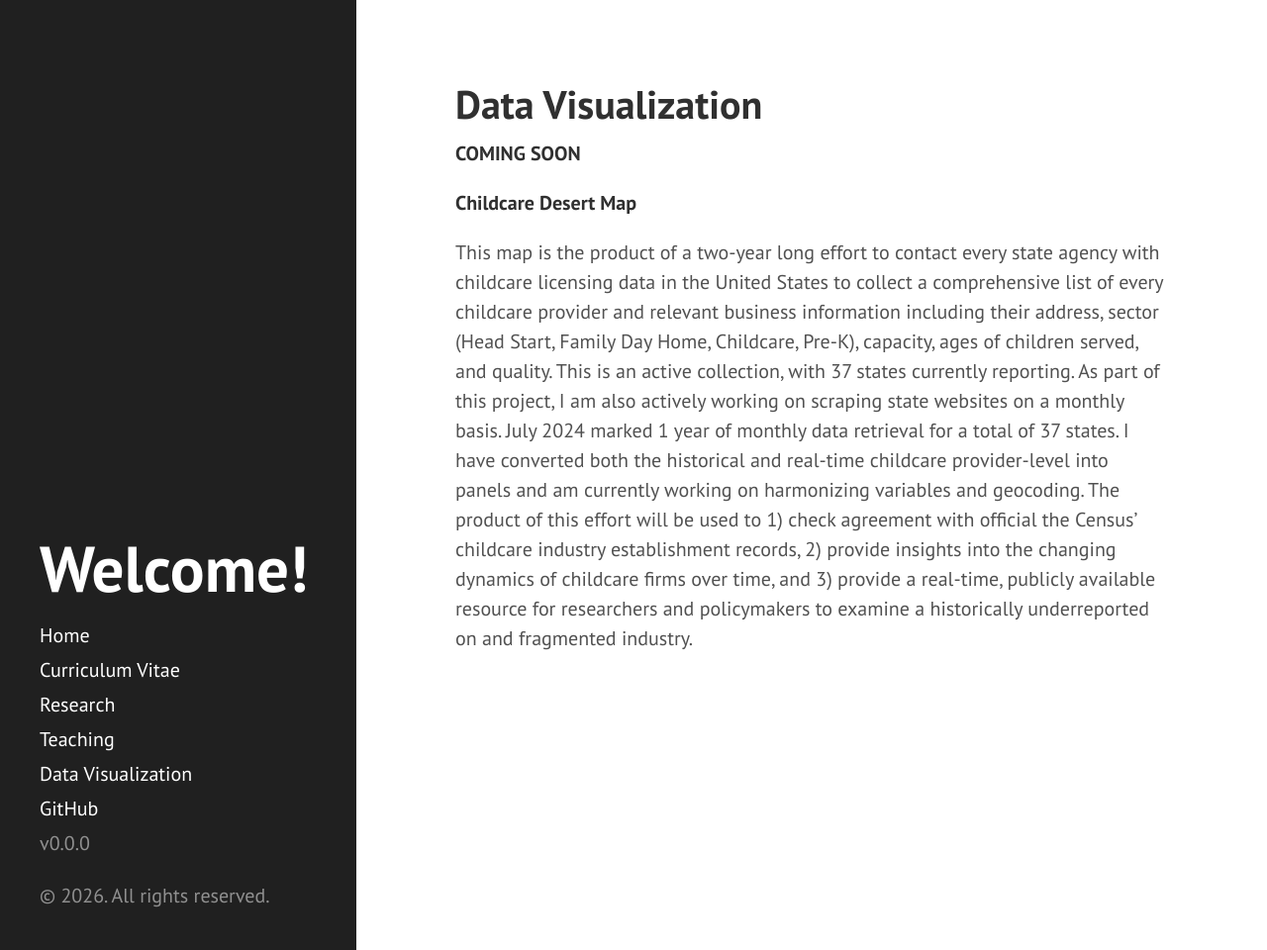
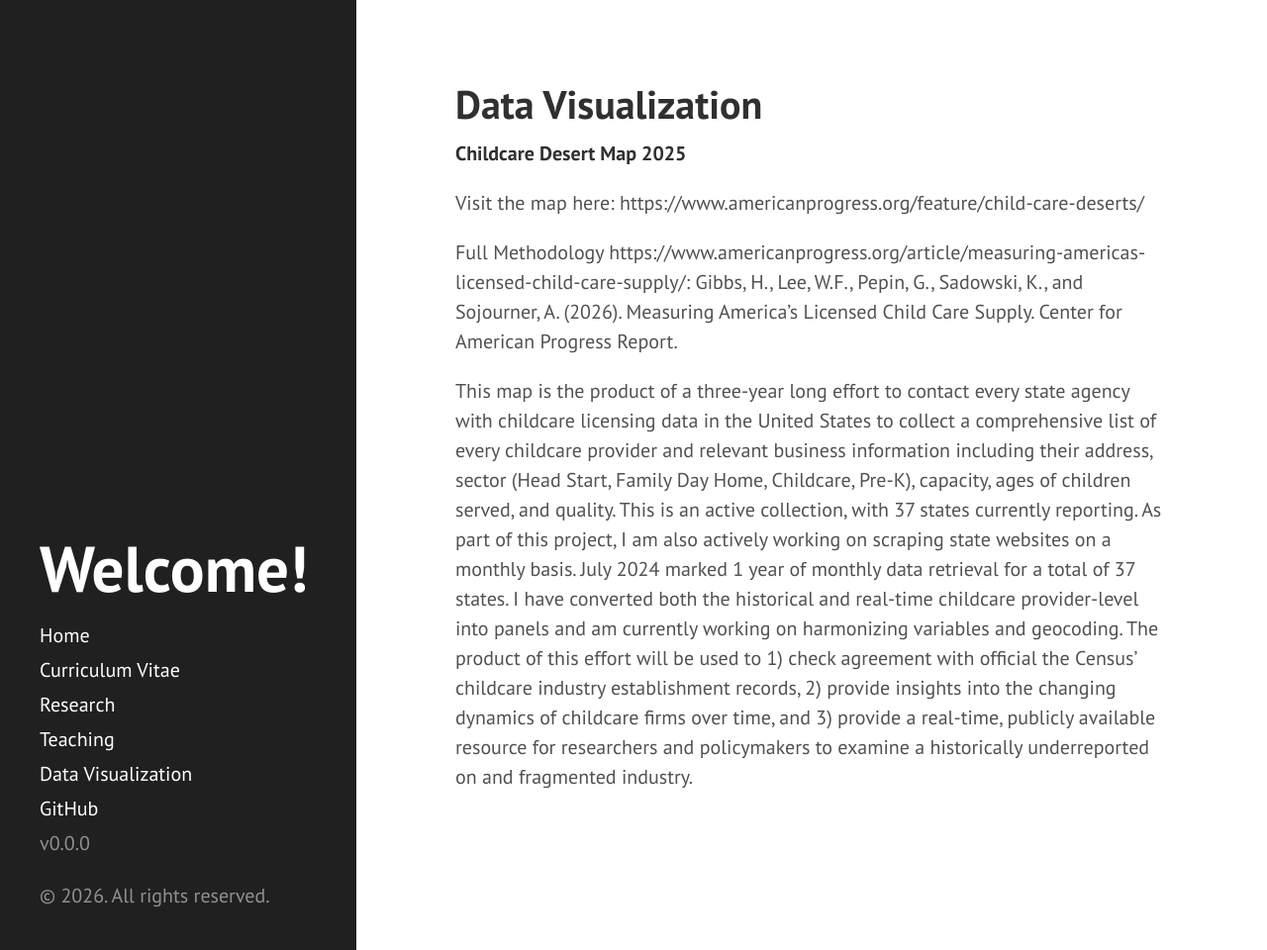
Before and after one commit to kcsadow/website, a Jekyll site: the page built from dataviz.md, in a window 1280 px wide and 960 px high. Shown: the whole window at 99% size. Built offline with Jekyll 4.4.1, drawn with Linux system fonts in a browser that asks for light colours.

Commit message:
Add Childcare Desert Map 2025 details to dataviz.md
Updated the dataviz.md file to include information about the Childcare Desert Map 2025 and its methodology.

```diff
--- a/dataviz.md
+++ b/dataviz.md
@@ -2,8 +2,11 @@
 layout: page
 title: Data Visualization
 ---
-**COMING SOON**
+**Childcare Desert Map 2025**
 
-**Childcare Desert Map**
+Visit the map here: https://www.americanprogress.org/feature/child-care-deserts/
 
-This map is the product of a two-year long effort to contact every state agency with childcare licensing data in the United States to collect a comprehensive list of every childcare provider and relevant business information including their address, sector (Head Start, Family Day Home, Childcare, Pre-K), capacity, ages of children served, and quality. This is an active collection, with 37 states currently reporting. As part of this project, I am also actively working on scraping state websites on a monthly basis. July 2024 marked 1 year of monthly data retrieval for a total of 37 states. I have converted both the historical and real-time childcare provider-level into panels and am currently working on harmonizing variables and geocoding. The product of this effort will be used to 1) check agreement with official the Census' childcare industry establishment records, 2) provide insights into the changing dynamics of childcare firms over time, and 3) provide a real-time, publicly available resource for researchers and policymakers to examine a historically underreported on and fragmented industry.
+Full Methodology https://www.americanprogress.org/article/measuring-americas-licensed-child-care-supply/:
+Gibbs, H., Lee, W.F., Pepin, G., Sadowski, K., and Sojourner, A. (2026). Measuring America’s Licensed Child Care Supply. Center for American Progress Report.
+
+This map is the product of a three-year long effort to contact every state agency with childcare licensing data in the United States to collect a comprehensive list of every childcare provider and relevant business information including their address, sector (Head Start, Family Day Home, Childcare, Pre-K), capacity, ages of children served, and quality. This is an active collection, with 37 states currently reporting. As part of this project, I am also actively working on scraping state websites on a monthly basis. July 2024 marked 1 year of monthly data retrieval for a total of 37 states. I have converted both the historical and real-time childcare provider-level into panels and am currently working on harmonizing variables and geocoding. The product of this effort will be used to 1) check agreement with official the Census' childcare industry establishment records, 2) provide insights into the changing dynamics of childcare firms over time, and 3) provide a real-time, publicly available resource for researchers and policymakers to examine a historically underreported on and fragmented industry.
```
